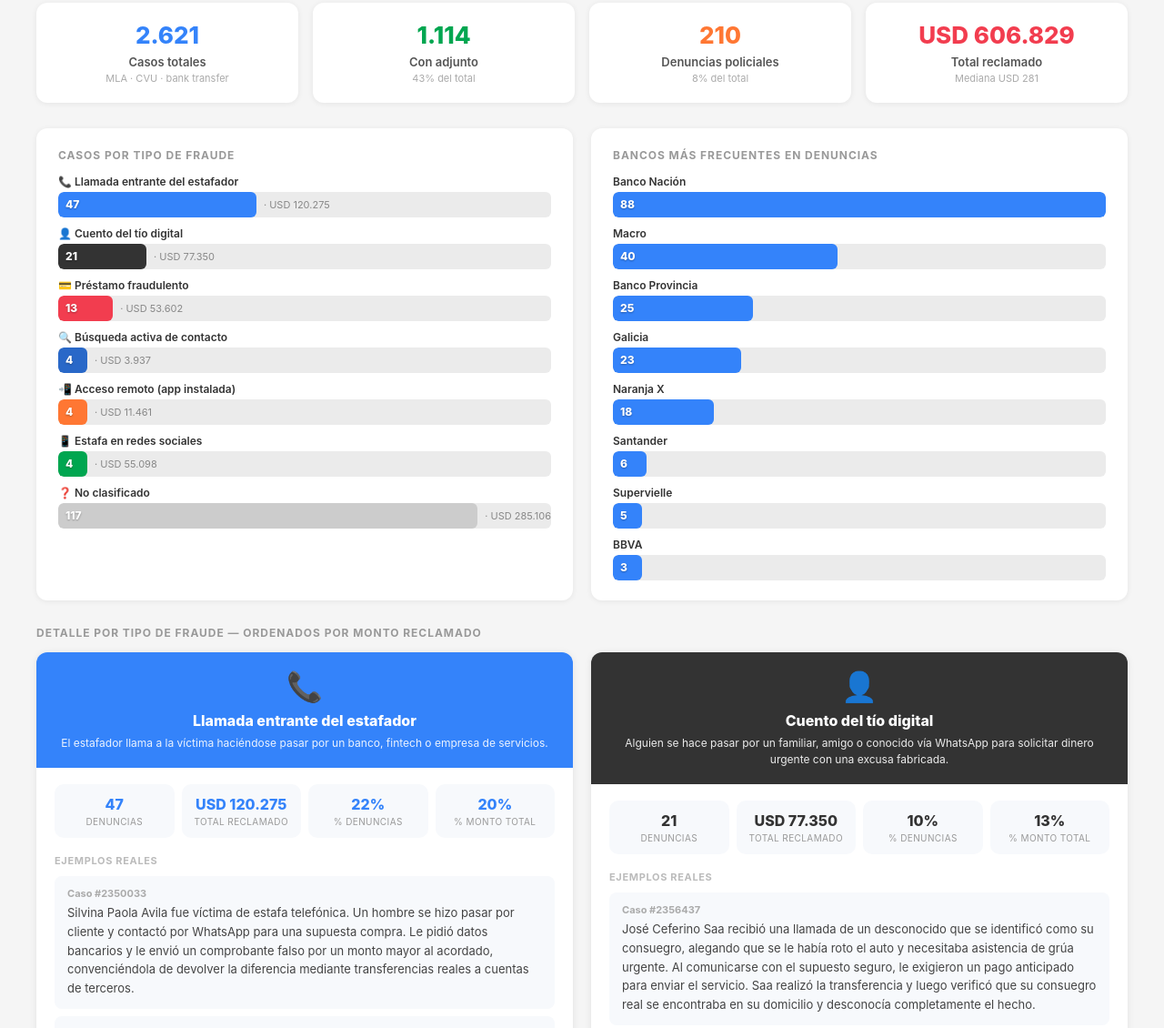
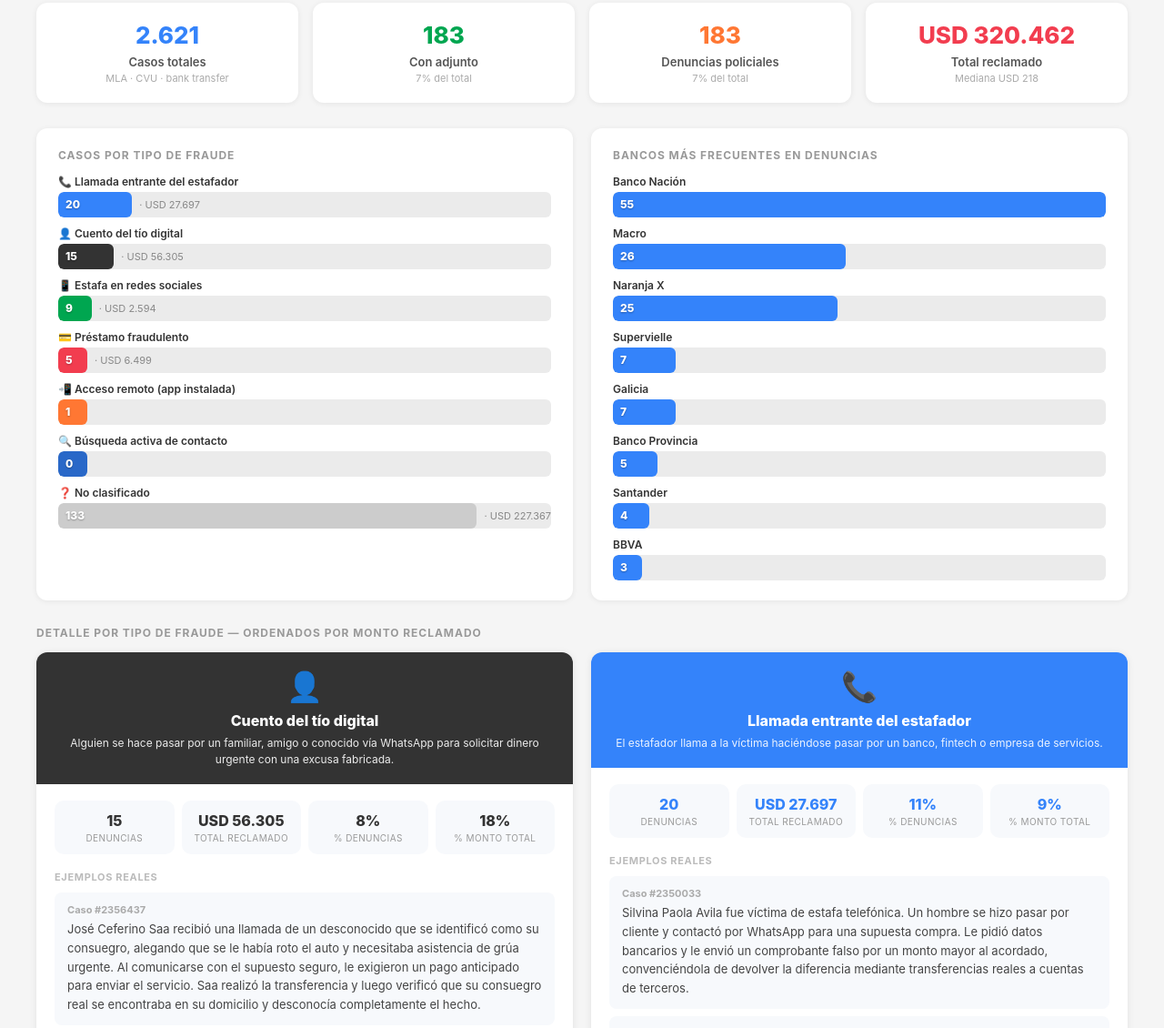
Before and after one commit to marielenatejera-hub/repatri-monitor, a plain HTML site: page output/reporte.html in a window 1280 px wide. Shown: the part 141-1271 px from the top of the page at 91% size. Drawn offline with Linux system fonts and the light colour scheme.

Commit message:
Actualizar reporte con datos del 2026-06-02

```diff
--- a/output/reporte.html
+++ b/output/reporte.html
@@ -107,19 +107,19 @@
       <div class="kpi-sub">MLA · CVU · bank transfer</div>
     </div>
     <div class="kpi-card">
-      <div class="kpi-val" style="color:#00A650">1.114</div>
+      <div class="kpi-val" style="color:#00A650">183</div>
       <div class="kpi-lbl">Con adjunto</div>
-      <div class="kpi-sub">43% del total</div>
+      <div class="kpi-sub">7% del total</div>
     </div>
     <div class="kpi-card">
-      <div class="kpi-val" style="color:#FF7733">210</div>
+      <div class="kpi-val" style="color:#FF7733">183</div>
       <div class="kpi-lbl">Denuncias policiales</div>
-      <div class="kpi-sub">8% del total</div>
+      <div class="kpi-sub">7% del total</div>
     </div>
     <div class="kpi-card">
-      <div class="kpi-val" style="color:#F23D4F">USD 606.829</div>
+      <div class="kpi-val" style="color:#F23D4F">USD 320.462</div>
       <div class="kpi-lbl">Total reclamado</div>
-      <div class="kpi-sub">Mediana USD 281</div>
+      <div class="kpi-sub">Mediana USD 218</div>
     </div></div>
 
   <!-- Resumen: tipos de fraude + bancos -->
@@ -131,64 +131,64 @@
     <div class="hbar-row">
       <div class="hbar-label">📞 Llamada entrante del estafador</div>
       <div class="hbar-wrap">
-        <div class="hbar-bar" style="width:40.2%;background:#3483FA">
-          <span class="hbar-val">47</span>
+        <div class="hbar-bar" style="width:15.0%;background:#3483FA">
+          <span class="hbar-val">20</span>
         </div>
-        <span class="hbar-monto"> · USD 120.275</span>
+        <span class="hbar-monto"> · USD 27.697</span>
       </div>
     </div>
     <div class="hbar-row">
       <div class="hbar-label">👤 Cuento del tío digital</div>
       <div class="hbar-wrap">
-        <div class="hbar-bar" style="width:17.9%;background:#333333">
-          <span class="hbar-val">21</span>
+        <div class="hbar-bar" style="width:11.3%;background:#333333">
+          <span class="hbar-val">15</span>
         </div>
-        <span class="hbar-monto"> · USD 77.350</span>
+        <span class="hbar-monto"> · USD 56.305</span>
+      </div>
+    </div>
+    <div class="hbar-row">
+      <div class="hbar-label">📱 Estafa en redes sociales</div>
+      <div class="hbar-wrap">
+        <div class="hbar-bar" style="width:6.8%;background:#00A650">
+          <span class="hbar-val">9</span>
+        </div>
+        <span class="hbar-monto"> · USD 2.594</span>
       </div>
     </div>
     <div class="hbar-row">
       <div class="hbar-label">💳 Préstamo fraudulento</div>
       <div class="hbar-wrap">
-        <div class="hbar-bar" style="width:11.1%;background:#F23D4F">
-          <span class="hbar-val">13</span>
+        <div class="hbar-bar" style="width:3.8%;background:#F23D4F">
+          <span class="hbar-val">5</span>
         </div>
-        <span class="hbar-monto"> · USD 53.602</span>
+        <span class="hbar-monto"> · USD 6.499</span>
+      </div>
+    </div>
+    <div class="hbar-row">
+      <div class="hbar-label">📲 Acceso remoto (app instalada)</div>
+      <div class="hbar-wrap">
+        <div class="hbar-bar" style="width:0.8%;background:#FF7733">
+          <span class="hbar-val">1</span>
+        </div>
+        <span class="hbar-monto"></span>
       </div>
     </div>
     <div class="hbar-row">
       <div class="hbar-label">🔍 Búsqueda activa de contacto</div>
       <div class="hbar-wrap">
-        <div class="hbar-bar" style="width:3.4%;background:#2968C8">
-          <span class="hbar-val">4</span>
+        <div class="hbar-bar" style="width:0.0%;background:#2968C8">
+          <span class="hbar-val">0</span>
         </div>
-        <span class="hbar-monto"> · USD 3.937</span>
-      </div>
-    </div>
-    <div class="hbar-row">
-      <div class="hbar-label">📲 Acceso remoto (app instalada)</div>
-      <div class="hbar-wrap">
-        <div class="hbar-bar" style="width:3.4%;background:#FF7733">
-          <span class="hbar-val">4</span>
-        </div>
-        <span class="hbar-monto"> · USD 11.461</span>
-      </div>
-    </div>
-    <div class="hbar-row">
-      <div class="hbar-label">📱 Estafa en redes sociales</div>
-      <div class="hbar-wrap">
-        <div class="hbar-bar" style="width:3.4%;background:#00A650">
-          <span class="hbar-val">4</span>
-        </div>
-        <span class="hbar-monto"> · USD 55.098</span>
+        <span class="hbar-monto"></span>
       </div>
     </div>
     <div class="hbar-row">
       <div class="hbar-label">❓ No clasificado</div>
       <div class="hbar-wrap">
         <div class="hbar-bar" style="width:100.0%;background:#CCCCCC">
-          <span class="hbar-val">117</span>
+          <span class="hbar-val">133</span>
         </div>
-        <span class="hbar-monto"> · USD 285.106</span>
+        <span class="hbar-monto"> · USD 227.367</span>
       </div>
     </div></div>
       </div>
@@ -199,62 +199,62 @@
       <div class="hbar-label">Banco Nación</div>
       <div class="hbar-wrap">
         <div class="hbar-bar" style="width:100.0%;background:#3483FA">
-          <span class="hbar-val">88</span>
+          <span class="hbar-val">55</span>
         </div>
       </div>
     </div>
     <div class="hbar-row">
       <div class="hbar-label">Macro</div>
       <div class="hbar-wrap">
+        <div class="hbar-bar" style="width:47.3%;background:#3483FA">
+          <span class="hbar-val">26</span>
+        </div>
+      </div>
+    </div>
+    <div class="hbar-row">
+      <div class="hbar-label">Naranja X</div>
+      <div class="hbar-wrap">
         <div class="hbar-bar" style="width:45.5%;background:#3483FA">
-          <span class="hbar-val">40</span>
+          <span class="hbar-val">25</span>
+        </div>
+      </div>
+    </div>
+    <div class="hbar-row">
+      <div class="hbar-label">Supervielle</div>
+      <div class="hbar-wrap">
+        <div class="hbar-bar" style="width:12.7%;background:#3483FA">
+          <span class="hbar-val">7</span>
+        </div>
+      </div>
+    </div>
+    <div class="hbar-row">
+      <div class="hbar-label">Galicia</div>
+      <div class="hbar-wrap">
+        <div class="hbar-bar" style="width:12.7%;background:#3483FA">
+          <span class="hbar-val">7</span>
         </div>
       </div>
     </div>
     <div class="hbar-row">
       <div class="hbar-label">Banco Provincia</div>
       <div class="hbar-wrap">
-        <div class="hbar-bar" style="width:28.4%;background:#3483FA">
-          <span class="hbar-val">25</span>
-        </div>
-      </div>
-    </div>
-    <div class="hbar-row">
-      <div class="hbar-label">Galicia</div>
-      <div class="hbar-wrap">
-        <div class="hbar-bar" style="width:26.1%;background:#3483FA">
-          <span class="hbar-val">23</span>
-        </div>
-      </div>
-    </div>
-    <div class="hbar-row">
-      <div class="hbar-label">Naranja X</div>
-      <div class="hbar-wrap">
-        <div class="hbar-bar" style="width:20.5%;background:#3483FA">
-          <span class="hbar-val">18</span>
+        <div class="hbar-bar" style="width:9.1%;background:#3483FA">
+          <span class="hbar-val">5</span>
         </div>
       </div>
     </div>
     <div class="hbar-row">
       <div class="hbar-label">Santander</div>
       <div class="hbar-wrap">
-        <div class="hbar-bar" style="width:6.8%;background:#3483FA">
-          <span class="hbar-val">6</span>
-        </div>
-      </div>
-    </div>
-    <div class="hbar-row">
-      <div class="hbar-label">Supervielle</div>
-      <div class="hbar-wrap">
-        <div class="hbar-bar" style="width:5.7%;background:#3483FA">
-          <span class="hbar-val">5</span>
+        <div class="hbar-bar" style="width:7.3%;background:#3483FA">
+          <span class="hbar-val">4</span>
         </div>
       </div>
     </div>
     <div class="hbar-row">
       <div class="hbar-label">BBVA</div>
       <div class="hbar-wrap">
-        <div class="hbar-bar" style="width:3.4%;background:#3483FA">
+        <div class="hbar-bar" style="width:5.5%;background:#3483FA">
           <span class="hbar-val">3</span>
         </div>
       </div>
@@ -268,6 +268,43 @@
     <div class="section-title">Detalle por tipo de fraude — ordenados por monto reclamado</div>
     <div class="cat-grid">
     <div class="cat-card">
+      <div class="cat-header" style="background:#333333">
+        <div class="cat-emoji">👤</div>
+        <div class="cat-title" style="color:#fff">Cuento del tío digital</div>
+        <div class="cat-desc" style="color:#fff">Alguien se hace pasar por un familiar, amigo o conocido vía WhatsApp para solicitar dinero urgente con una excusa fabricada.</div>
+      </div>
+      <div class="cat-body">
+        <div class="cat-metrics">
+          <div class="metric">
+            <div class="metric-val" style="color:#333333">15</div>
+            <div class="metric-lbl">Denuncias</div>
+          </div>
+          <div class="metric">
+            <div class="metric-val" style="color:#333333">USD 56.305</div>
+            <div class="metric-lbl">Total reclamado</div>
+          </div>
+          <div class="metric">
+            <div class="metric-val" style="color:#333333">8%</div>
+            <div class="metric-lbl">% denuncias</div>
+          </div>
+          <div class="metric">
+            <div class="metric-val" style="color:#333333">18%</div>
+            <div class="metric-lbl">% monto total</div>
+          </div>
+        </div>
+        <div class="ejemplos-title">Ejemplos reales</div>
+
+        <div class="ejemplo">
+          <span class="ejemplo-id">Caso #2356437</span>
+          <p>José Ceferino Saa recibió una llamada de un desconocido que se identificó como su consuegro, alegando que se le había roto el auto y necesitaba asistencia de grúa urgente. Al comunicarse con el supuesto seguro, le exigieron un pago anticipado para enviar el servicio. Saa realizó la transferencia y luego verificó que su consuegro real se encontraba en su domicilio y desconocía completamente el hecho.</p>
+        </div>
+        <div class="ejemplo">
+          <span class="ejemplo-id">Caso #2362902</span>
+          <p>Ester Lidia Fiore recibió mensajes de WhatsApp de alguien que se hizo pasar por su amiga María Teresa Cardenas, solicitando dinero de urgencia desde un número desconocido. Bajo ese engaño, realizó dos transferencias bancarias a nombre de una tercera persona antes de sospechar. Al llamar directamente a su amiga, confirmó que el teléfono había sido hackeado y que ella nunca había solicitado dinero.</p>
+        </div>
+      </div>
+    </div>
+    <div class="cat-card">
       <div class="cat-header" style="background:#3483FA">
         <div class="cat-emoji">📞</div>
         <div class="cat-title" style="color:#fff">Llamada entrante del estafador</div>
@@ -276,19 +313,19 @@
       <div class="cat-body">
         <div class="cat-metrics">
           <div class="metric">
-            <div class="metric-val" style="color:#3483FA">47</div>
+            <div class="metric-val" style="color:#3483FA">20</div>
             <div class="metric-lbl">Denuncias</div>
           </div>
           <div class="metric">
-            <div class="metric-val" style="color:#3483FA">USD 120.275</div>
+            <div class="metric-val" style="color:#3483FA">USD 27.697</div>
             <div class="metric-lbl">Total reclamado</div>
           </div>
           <div class="metric">
-            <div class="metric-val" style="color:#3483FA">22%</div>
+            <div class="metric-val" style="color:#3483FA">11%</div>
             <div class="metric-lbl">% denuncias</div>
           </div>
           <div class="metric">
-            <div class="metric-val" style="color:#3483FA">20%</div>
+            <div class="metric-val" style="color:#3483FA">9%</div>
             <div class="metric-lbl">% monto total</div>
           </div>
         </div>
@@ -305,39 +342,39 @@
       </div>
     </div>
     <div class="cat-card">
-      <div class="cat-header" style="background:#333333">
-        <div class="cat-emoji">👤</div>
-        <div class="cat-title" style="color:#fff">Cuento del tío digital</div>
-        <div class="cat-desc" style="color:#fff">Alguien se hace pasar por un familiar, amigo o conocido vía WhatsApp para solicitar dinero urgente con una excusa fabricada.</div>
+      <div class="cat-header" style="background:#F23D4F">
+        <div class="cat-emoji">💳</div>
+        <div class="cat-title" style="color:#fff">Préstamo fraudulento</div>
+        <div class="cat-desc" style="color:#fff">Los estafadores acceden a las cuentas de la víctima y solicitan préstamos a su nombre sin consentimiento, transfiriendo el dinero de inmediato.</div>
       </div>
       <div class="cat-body">
         <div class="cat-metrics">
           <div class="metric">
-            <div class="metric-val" style="color:#333333">21</div>
+            <div class="metric-val" style="color:#F23D4F">5</div>
             <div class="metric-lbl">Denuncias</div>
           </div>
           <div class="metric">
-            <div class="metric-val" style="color:#333333">USD 77.350</div>
+            <div class="metric-val" style="color:#F23D4F">USD 6.499</div>
             <div class="metric-lbl">Total reclamado</div>
           </div>
           <div class="metric">
-            <div class="metric-val" style="color:#333333">10%</div>
+            <div class="metric-val" style="color:#F23D4F">3%</div>
             <div class="metric-lbl">% denuncias</div>
           </div>
           <div class="metric">
-            <div class="metric-val" style="color:#333333">13%</div>
+            <div class="metric-val" style="color:#F23D4F">2%</div>
             <div class="metric-lbl">% monto total</div>
           </div>
         </div>
         <div class="ejemplos-title">Ejemplos reales</div>
 
         <div class="ejemplo">
-          <span class="ejemplo-id">Caso #2356437</span>
-          <p>José Ceferino Saa recibió una llamada de un desconocido que se identificó como su consuegro, alegando que se le había roto el auto y necesitaba asistencia de grúa urgente. Al comunicarse con el supuesto seguro, le exigieron un pago anticipado para enviar el servicio. Saa realizó la transferencia y luego verificó que su consuegro real se encontraba en su domicilio y desconocía completamente el hecho.</p>
+          <span class="ejemplo-id">Caso #2349747</span>
+          <p>La víctima publicó muebles en Facebook Marketplace. Un supuesto comprador envió comprobante falso alegando haber transferido un monto mayor por error. Estafadores que se hicieron pasar por personal del Banco Macro la guiaron para solicitar un préstamo y devolver la diferencia, transfiriendo los fondos a cuentas de terceros que ella desconocía.</p>
         </div>
         <div class="ejemplo">
-          <span class="ejemplo-id">Caso #2362902</span>
-          <p>Ester Lidia Fiore recibió mensajes de WhatsApp de alguien que se hizo pasar por su amiga María Teresa Cardenas, solicitando dinero de urgencia desde un número desconocido. Bajo ese engaño, realizó dos transferencias bancarias a nombre de una tercera persona antes de sospechar. Al llamar directamente a su amiga, confirmó que el teléfono había sido hackeado y que ella nunca había solicitado dinero.</p>
+          <span class="ejemplo-id">Caso #2362412</span>
+          <p>María Susana Urbani buscó el número de Tarjeta Naranja en Google. Los estafadores obtuvieron sus datos biométricos mediante videollamada, ingresaron a su Home Banking y solicitaron un préstamo personal a su nombre sin consentimiento alguno, transfiriendo de inmediato la totalidad de los fondos obtenidos.</p>
         </div>
       </div>
     </div>
@@ -350,19 +387,19 @@
       <div class="cat-body">
         <div class="cat-metrics">
           <div class="metric">
-            <div class="metric-val" style="color:#00A650">4</div>
+            <div class="metric-val" style="color:#00A650">9</div>
             <div class="metric-lbl">Denuncias</div>
           </div>
           <div class="metric">
-            <div class="metric-val" style="color:#00A650">USD 55.098</div>
+            <div class="metric-val" style="color:#00A650">USD 2.594</div>
             <div class="metric-lbl">Total reclamado</div>
           </div>
           <div class="metric">
-            <div class="metric-val" style="color:#00A650">2%</div>
+            <div class="metric-val" style="color:#00A650">5%</div>
             <div class="metric-lbl">% denuncias</div>
           </div>
           <div class="metric">
-            <div class="metric-val" style="color:#00A650">9%</div>
+            <div class="metric-val" style="color:#00A650">1%</div>
             <div class="metric-lbl">% monto total</div>
           </div>
         </div>
@@ -379,39 +416,39 @@
       </div>
     </div>
     <div class="cat-card">
-      <div class="cat-header" style="background:#F23D4F">
-        <div class="cat-emoji">💳</div>
-        <div class="cat-title" style="color:#fff">Préstamo fraudulento</div>
-        <div class="cat-desc" style="color:#fff">Los estafadores acceden a las cuentas de la víctima y solicitan préstamos a su nombre sin consentimiento, transfiriendo el dinero de inmediato.</div>
+      <div class="cat-header" style="background:#2968C8">
+        <div class="cat-emoji">🔍</div>
+        <div class="cat-title" style="color:#fff">Búsqueda activa de contacto</div>
+        <div class="cat-desc" style="color:#fff">La víctima busca en Google o redes el número de atención de una entidad y contacta sin saberlo a un estafador.</div>
       </div>
       <div class="cat-body">
         <div class="cat-metrics">
           <div class="metric">
-            <div class="metric-val" style="color:#F23D4F">13</div>
+            <div class="metric-val" style="color:#2968C8">0</div>
             <div class="metric-lbl">Denuncias</div>
           </div>
           <div class="metric">
-            <div class="metric-val" style="color:#F23D4F">USD 53.602</div>
+            <div class="metric-val" style="color:#2968C8">USD 0</div>
             <div class="metric-lbl">Total reclamado</div>
           </div>
           <div class="metric">
-            <div class="metric-val" style="color:#F23D4F">6%</div>
+            <div class="metric-val" style="color:#2968C8">0%</div>
             <div class="metric-lbl">% denuncias</div>
           </div>
           <div class="metric">
-            <div class="metric-val" style="color:#F23D4F">9%</div>
+            <div class="metric-val" style="color:#2968C8">0%</div>
             <div class="metric-lbl">% monto total</div>
           </div>
         </div>
         <div class="ejemplos-title">Ejemplos reales</div>
 
         <div class="ejemplo">
-          <span class="ejemplo-id">Caso #2349747</span>
-          <p>La víctima publicó muebles en Facebook Marketplace. Un supuesto comprador envió comprobante falso alegando haber transferido un monto mayor por error. Estafadores que se hicieron pasar por personal del Banco Macro la guiaron para solicitar un préstamo y devolver la diferencia, transfiriendo los fondos a cuentas de terceros que ella desconocía.</p>
+          <span class="ejemplo-id">Caso #2372195</span>
+          <p>Juan Alberto Morales buscó en internet el número de atención de VISA tras notar una transferencia desconocida en su cuenta. Fue contactado por WhatsApp por un estafador que se presentó como representante de la empresa. Con la excusa de unificar cuentas y reintegrar el dinero, obtuvo sus credenciales bancarias y realizó múltiples transferencias no autorizadas.</p>
         </div>
         <div class="ejemplo">
           <span class="ejemplo-id">Caso #2362412</span>
-          <p>María Susana Urbani buscó el número de Tarjeta Naranja en Google. Los estafadores obtuvieron sus datos biométricos mediante videollamada, ingresaron a su Home Banking y solicitaron un préstamo personal a su nombre sin consentimiento alguno, transfiriendo de inmediato la totalidad de los fondos obtenidos.</p>
+          <p>María Susana Urbani buscó en Google el número de Tarjeta Naranja para consultar un problema. Los estafadores le solicitaron datos personales y realizaron una videollamada para fotografiar su rostro. Con esa información ingresaron a su Home Banking, sacaron un préstamo personal a su nombre y transfirieron la totalidad de los fondos.</p>
         </div>
       </div>
     </div>
@@ -424,19 +461,19 @@
       <div class="cat-body">
         <div class="cat-metrics">
           <div class="metric">
-            <div class="metric-val" style="color:#FF7733">4</div>
+            <div class="metric-val" style="color:#FF7733">1</div>
             <div class="metric-lbl">Denuncias</div>
           </div>
           <div class="metric">
-            <div class="metric-val" style="color:#FF7733">USD 11.461</div>
+            <div class="metric-val" style="color:#FF7733">USD 0</div>
             <div class="metric-lbl">Total reclamado</div>
           </div>
           <div class="metric">
-            <div class="metric-val" style="color:#FF7733">2%</div>
+            <div class="metric-val" style="color:#FF7733">1%</div>
             <div class="metric-lbl">% denuncias</div>
           </div>
           <div class="metric">
-            <div class="metric-val" style="color:#FF7733">2%</div>
+            <div class="metric-val" style="color:#FF7733">0%</div>
             <div class="metric-lbl">% monto total</div>
           </div>
         </div>
@@ -451,43 +488,6 @@
           <p>La víctima recibió una llamada de WhatsApp de alguien que se presentó como empleado de Movistar ofreciendo beneficios para jubilados. La convencieron de descargar ULTRA VNC mediante un enlace enviado por el mismo canal. Una vez instalada la app, los estafadores tomaron control remoto del teléfono y realizaron múltiples transferencias bancarias sin su consentimiento.</p>
         </div>
       </div>
-    </div>
-    <div class="cat-card">
-      <div class="cat-header" style="background:#2968C8">
-        <div class="cat-emoji">🔍</div>
-        <div class="cat-title" style="color:#fff">Búsqueda activa de contacto</div>
-        <div class="cat-desc" style="color:#fff">La víctima busca en Google o redes el número de atención de una entidad y contacta sin saberlo a un estafador.</div>
-      </div>
-      <div class="cat-body">
-        <div class="cat-metrics">
-          <div class="metric">
-            <div class="metric-val" style="color:#2968C8">4</div>
-            <div class="metric-lbl">Denuncias</div>
-          </div>
-          <div class="metric">
-            <div class="metric-val" style="color:#2968C8">USD 3.937</div>
-            <div class="metric-lbl">Total reclamado</div>
-          </div>
-          <div class="metric">
-            <div class="metric-val" style="color:#2968C8">2%</div>
-            <div class="metric-lbl">% denuncias</div>
-          </div>
-          <div class="metric">
-            <div class="metric-val" style="color:#2968C8">1%</div>
-            <div class="metric-lbl">% monto total</div>
-          </div>
-        </div>
-        <div class="ejemplos-title">Ejemplos reales</div>
-
-        <div class="ejemplo">
-          <span class="ejemplo-id">Caso #2372195</span>
-          <p>Juan Alberto Morales buscó en internet el número de atención de VISA tras notar una transferencia desconocida en su cuenta. Fue contactado por WhatsApp por un estafador que se presentó como representante de la empresa. Con la excusa de unificar cuentas y reintegrar el dinero, obtuvo sus credenciales bancarias y realizó múltiples transferencias no autorizadas.</p>
-        </div>
-        <div class="ejemplo">
-          <span class="ejemplo-id">Caso #2362412</span>
-          <p>María Susana Urbani buscó en Google el número de Tarjeta Naranja para consultar un problema. Los estafadores le solicitaron datos personales y realizaron una videollamada para fotografiar su rostro. Con esa información ingresaron a su Home Banking, sacaron un préstamo personal a su nombre y transfirieron la totalidad de los fondos.</p>
-        </div>
-      </div>
     </div></div>
   </div>
 
```
